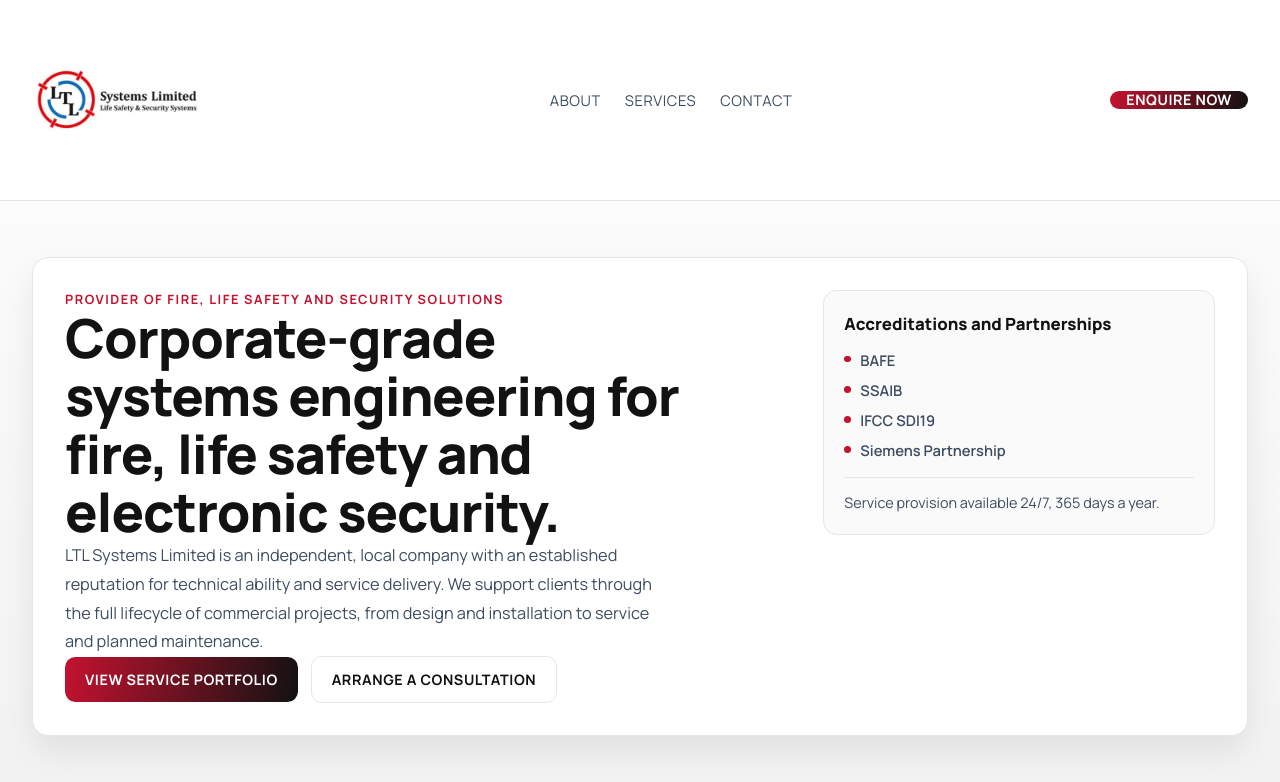
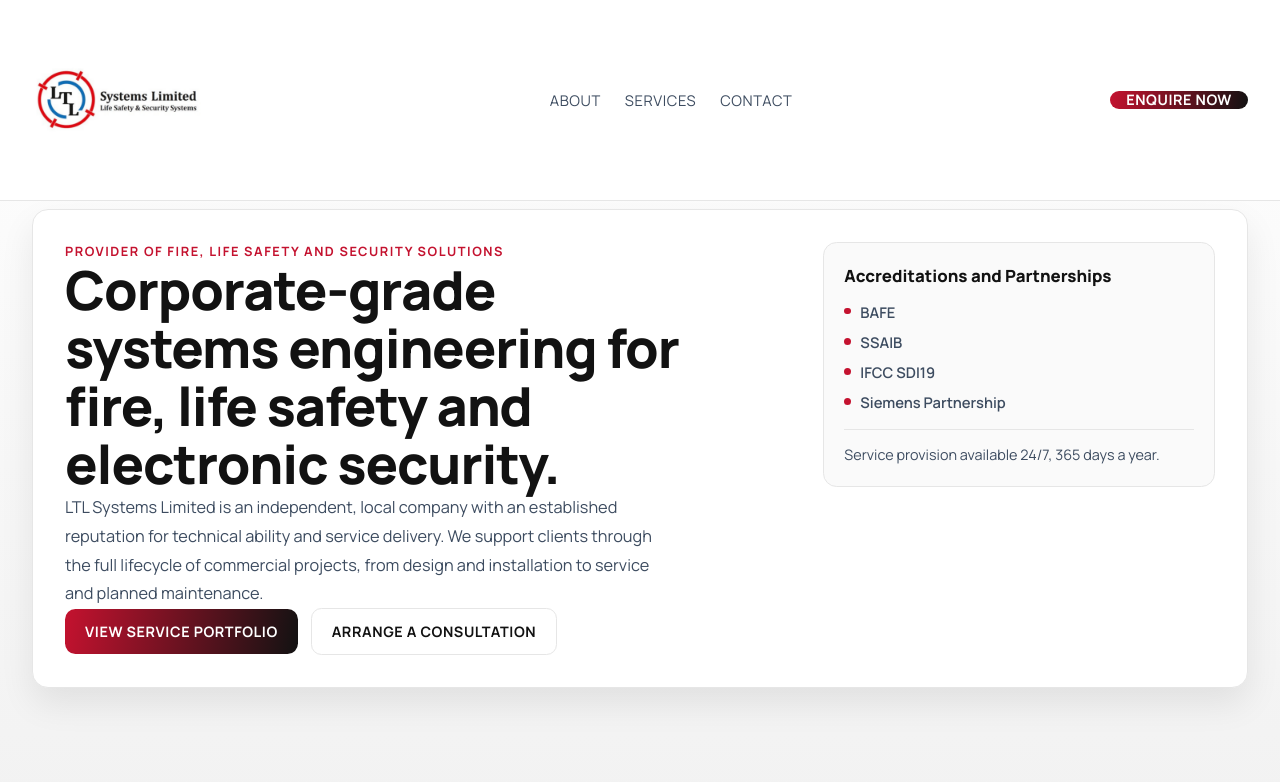
Before and after one commit to t82rhzrjnh-del/LTL-SYSTEMS, a Next.js app: page / in a window 1280 px wide. Shown: the top 782 px of the page. Built offline with nearby package versions, Linux system fonts and the light colour scheme; a web font is replaced by a local one.

Commit message:
Remove white space below header: reduce main padding from py-10/py-14 to py-2

```diff
--- a/app/page.tsx
+++ b/app/page.tsx
@@ -103,7 +103,7 @@ export default function Home() {
         </div>
       </header>
 
-      <main id="top" className="mx-auto flex w-full max-w-7xl flex-1 flex-col gap-16 px-5 py-10 md:gap-24 md:px-8 md:py-14">
+      <main id="top" className="mx-auto flex w-full max-w-7xl flex-1 flex-col gap-16 px-5 py-2 md:gap-24 md:px-8 md:py-2">
         <section className="hero reveal" aria-labelledby="hero-title">
           <div className="hero__content">
             <p className="eyebrow">Provider of Fire, Life Safety and Security Solutions</p>
```
